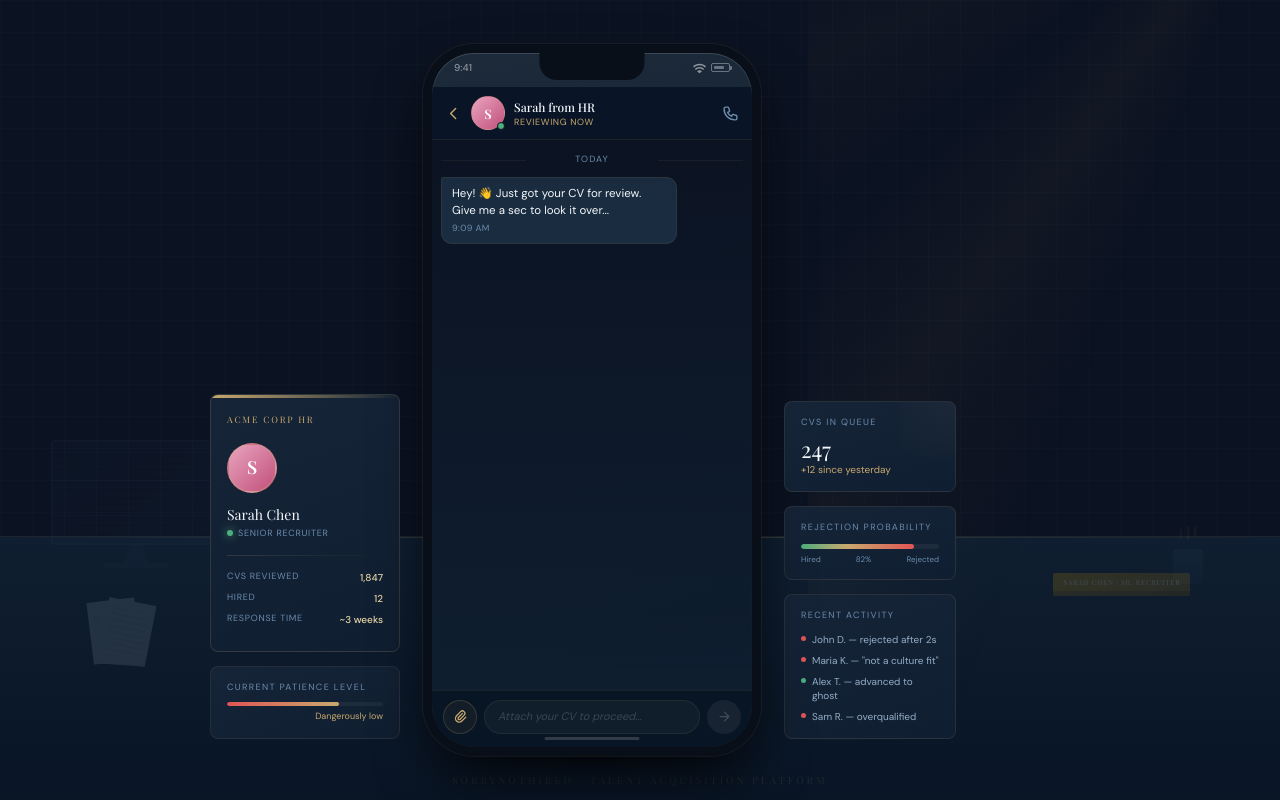
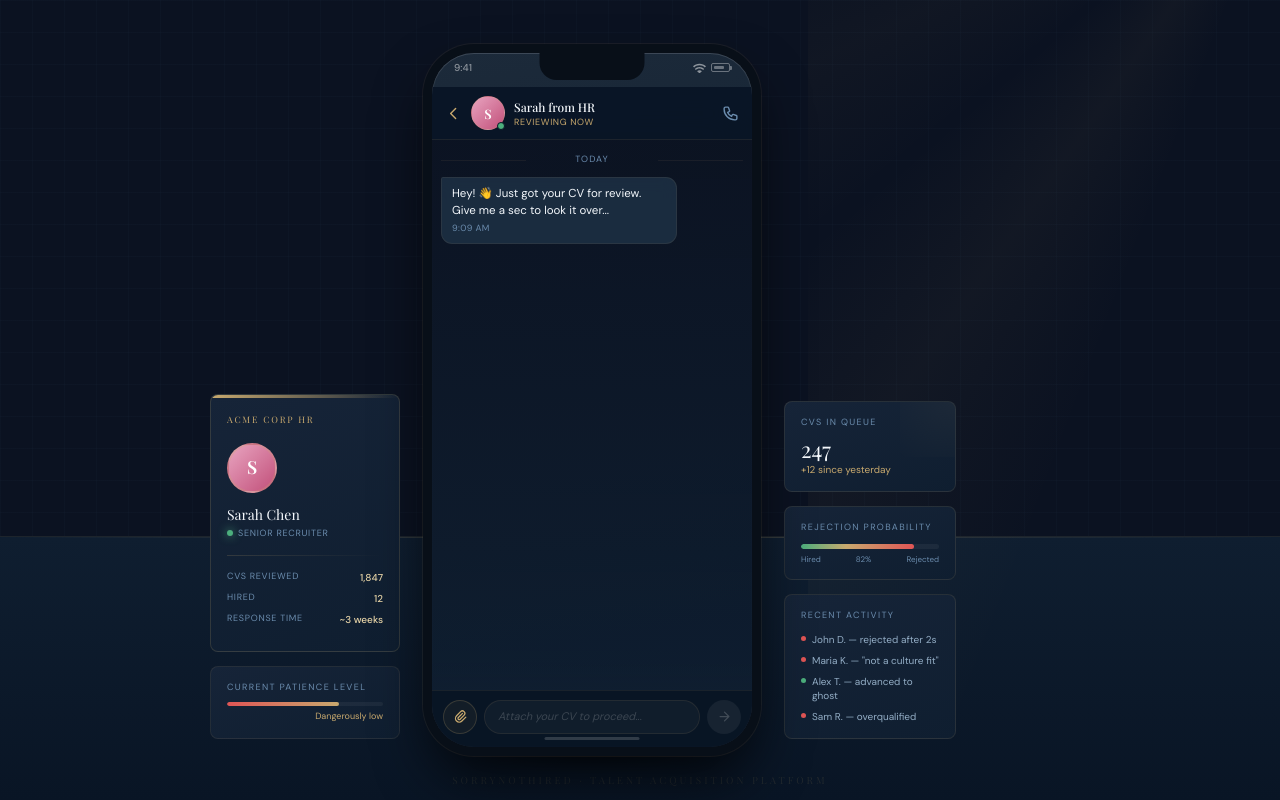
Before and after one commit to DanteDeLordran/sorry-not-hired, a React (Vite) app in the folder frontend/: page / in a window 1280 px wide. Built offline with nearby package versions, Linux system fonts and the light colour scheme.

Commit message:
Removed ugly icons

```diff
--- a/frontend/src/components/ChatPhone.tsx
+++ b/frontend/src/components/ChatPhone.tsx
@@ -362,28 +362,6 @@ export function ChatPhone() {
 			<div className="scene">
 				<div className="desk" />
 
-				<div className="prop-monitor">
-					<div className="prop-monitor-screen" />
-					<div className="prop-monitor-stand" />
-					<div className="prop-monitor-base" />
-				</div>
-				<div className="prop-papers">
-					<div className="prop-paper" />
-					<div className="prop-paper" />
-					<div className="prop-paper" />
-				</div>
-				<div className="prop-coffee">
-					<div className="prop-coffee-steam">
-						<span />
-						<span />
-						<span />
-					</div>
-					<div className="prop-coffee-cup" />
-				</div>
-				<div className="prop-nameplate">
-					<div className="prop-nameplate-plate">SARAH CHEN · SR. RECRUITER</div>
-					<div className="prop-nameplate-base" />
-				</div>
 				<div className="watermark">
 					SorryNotHired · Talent Acquisition Platform
 				</div>
```
